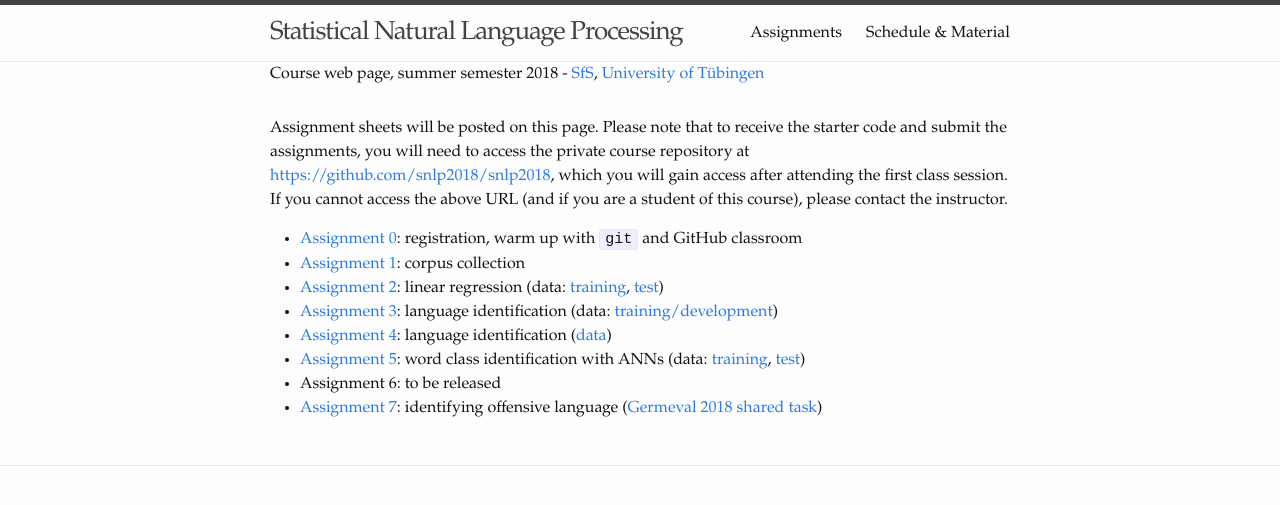
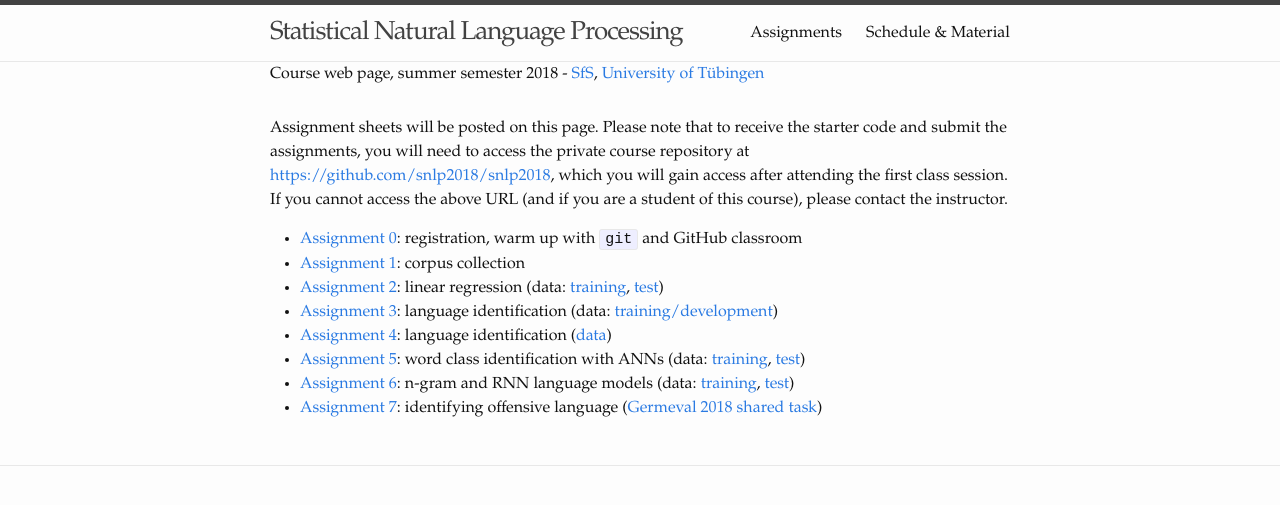
Before and after one commit to snlp2018/snlp2018.github.io, a Jekyll site: the page built from assignments.md, in a window 1280 px wide. Shown: the top 505 px of the page. Built offline with Jekyll 4.4.1, drawn with Linux system fonts in a browser that asks for light colours.

Commit message:
Add parsing slides, assignment 6.

```diff
--- a/_data/schedule.yml
+++ b/_data/schedule.yml
@@ -147,6 +147,9 @@
     Jul 02:
       topic: Statistical parsing (1)
       reading: "JM Ch.13 (JM3 Ch.12)"
+      links:
+        slides: slides/parsing.pdf
+        8up: slides/parsing-handout.pdf
     Jul 04:
       topic: A4 discussion, exercises
       links:
--- a/assignments.md
+++ b/assignments.md
@@ -31,7 +31,10 @@ please contact the instructor.
     word class identification with ANNs
     (data: [training](data/assignment5-train.txt.gz),
            [test](data/assignment5-test.txt.gz))
-- Assignment 6: to be released
+- [Assignment 6](assignment6.pdf):
+    n-gram and RNN language models
+    (data: [training](data/assignment6-train.tar.gz),
+           [test](data/assignment6-test.tar.gz))
 - [Assignment 7](assignment7.pdf):
     identifying offensive language
     ([Germeval 2018 shared task](https://projects.fzai.h-da.de/iggsa/))
```
Also changed, not shown: 12 other files.
